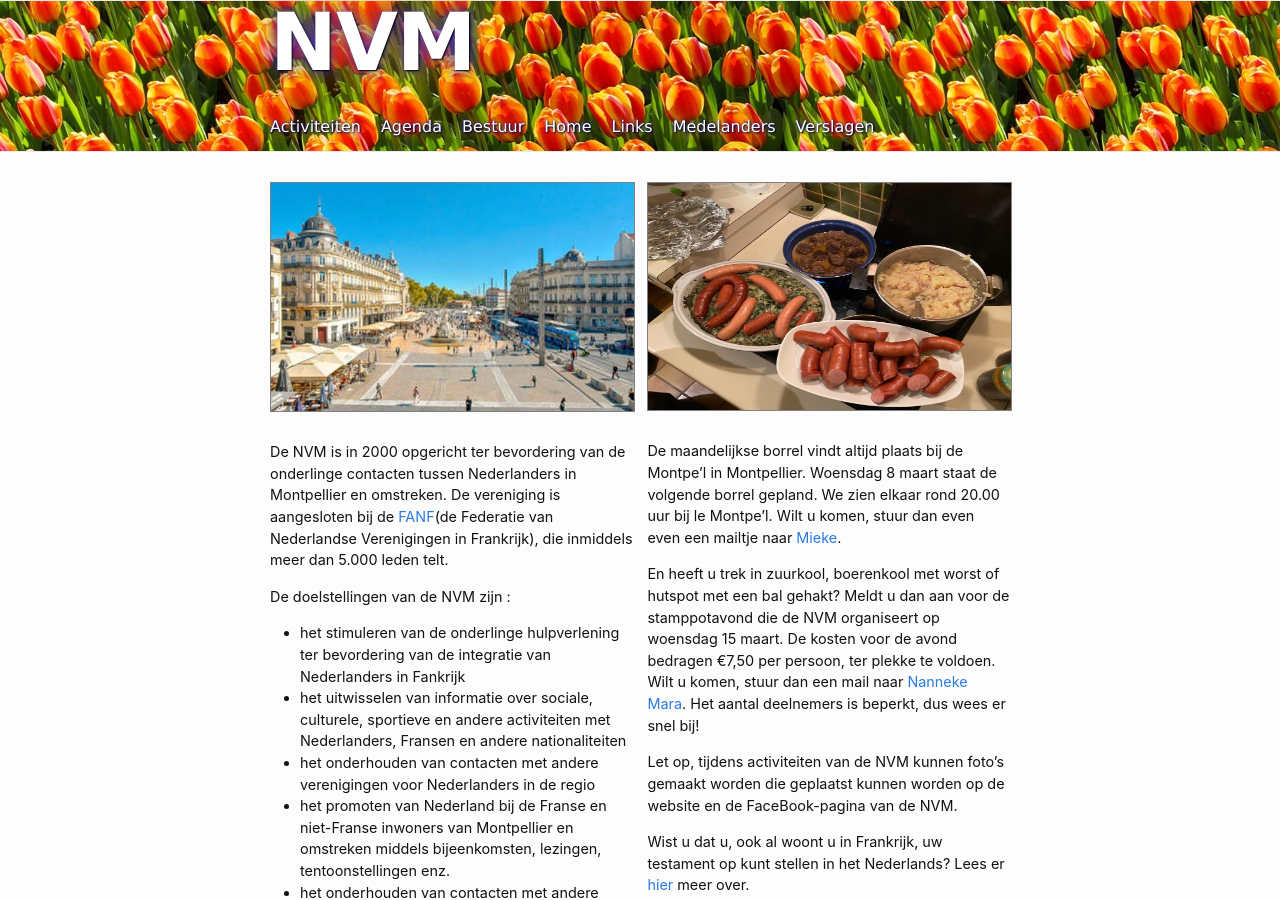
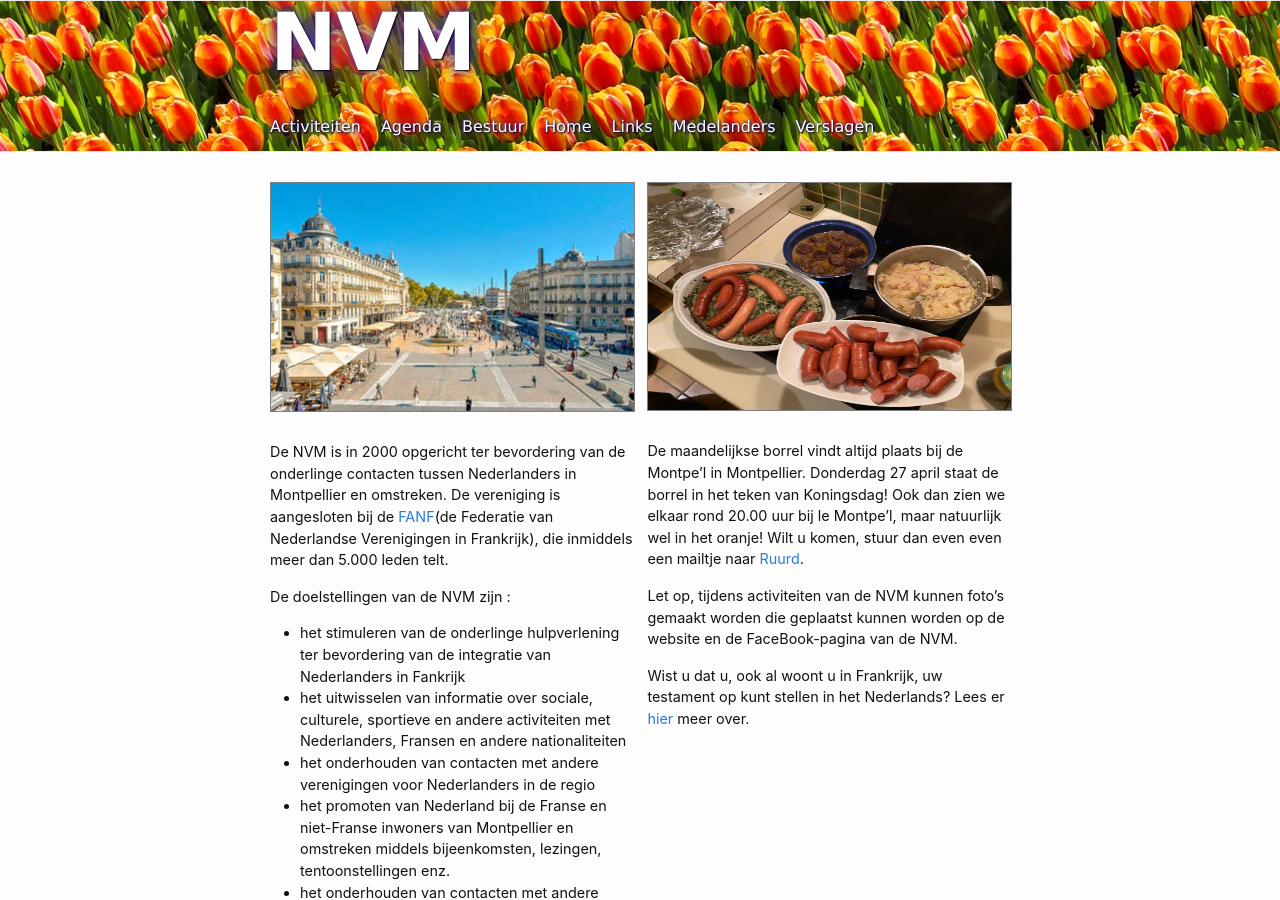
Before and after one commit to nederland34-fr/nederland34-fr.github.io, a Jekyll site: the page built from index.md, in a window 1280 px wide and 900 px high. Built offline with Jekyll 4.4.1, drawn with Linux system fonts in a browser that asks for light colours.

Commit message:
Update index.md

```diff
--- a/index.md
+++ b/index.md
@@ -33,10 +33,7 @@ In ruil hiervoor hebben de donateurs een gereduceerd tarief voor de meeste van o
 
 <img src="/assets/images/stamppotten.jpg" width="100%" height="227">
 
-De maandelijkse borrel vindt altijd plaats bij de Montpe'l in Montpellier. Woensdag 8 maart staat de volgende borrel gepland. We zien elkaar rond 20.00 uur bij le Montpe'l. Wilt u komen, stuur dan even even een mailtje naar [Mieke](mailto:mieke.kriens@aqute.biz).
-
-
-En heeft u trek in zuurkool, boerenkool met worst of hutspot met een bal gehakt? Meldt u dan aan voor de stamppotavond die de NVM organiseert op woensdag 15 maart. De kosten voor de avond bedragen €7,50 per persoon, ter plekke te voldoen.  Wilt u komen, stuur dan een mail naar [Nanneke Mara](mailto:marra.nan@gmail.com). Het aantal deelnemers is beperkt, dus wees er snel bij!
+De maandelijkse borrel vindt altijd plaats bij de Montpe'l in Montpellier. Donderdag 27 april staat de borrel in het teken van Koningsdag! Ook dan zien we elkaar rond 20.00 uur bij le Montpe'l, maar natuurlijk wel in het oranje! Wilt u komen, stuur dan even even een mailtje naar [Ruurd](mailto:ruurd.leveling@gmail.com).
 
 Let op, tijdens activiteiten van de NVM kunnen foto's gemaakt worden die geplaatst kunnen worden op de website en de FaceBook-pagina van de NVM.
 
```
